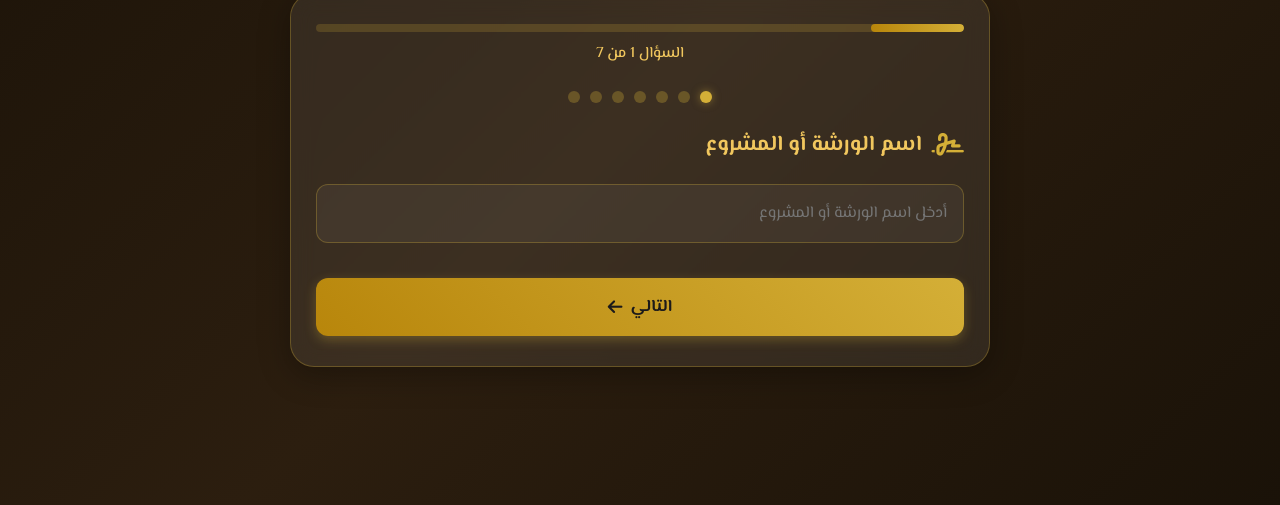
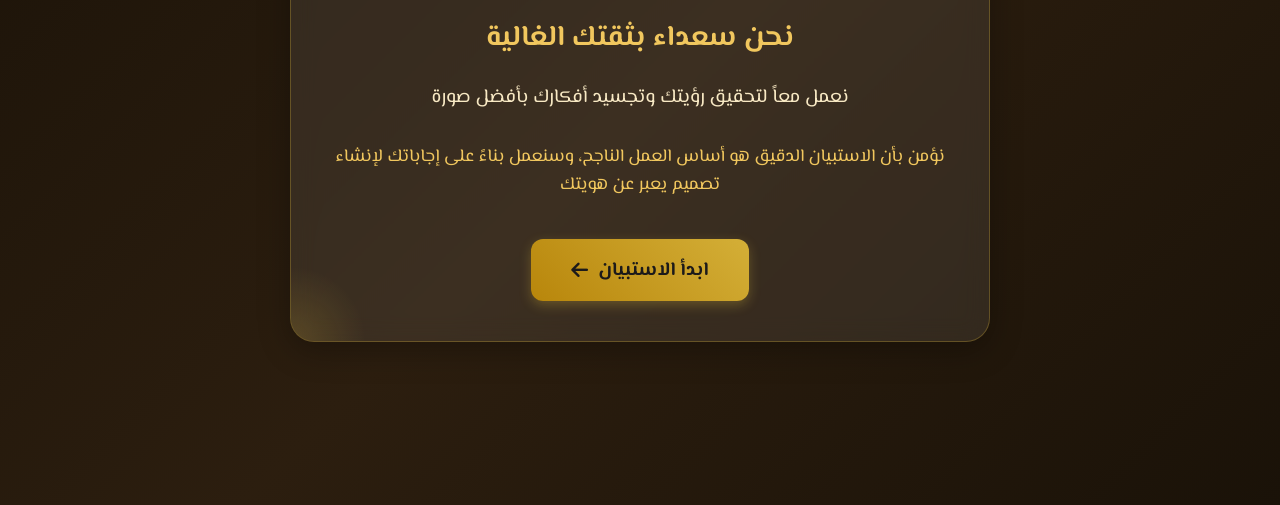
Before and after one commit to 974network/irsa, a plain HTML site: page index.html in a window 1280 px wide. Shown: the part 295-800 px from the top of the page. Drawn offline with Linux system fonts and the light colour scheme.

Commit message:
Update index.html

```diff
--- a/index.html
+++ b/index.html
@@ -35,12 +35,165 @@ body {
   align-items: center;
   padding: 15px;
   line-height: 1.6;
+  overflow-x: hidden;
 }
 
+/* شاشة الترحيب */
+.welcome-screen {
+  position: fixed;
+  top: 0;
+  left: 0;
+  width: 100%;
+  height: 100%;
+  background: linear-gradient(135deg, #1a1208 0%, #2c1e0f 50%, #1a1208 100%);
+  display: flex;
+  flex-direction: column;
+  justify-content: center;
+  align-items: center;
+  z-index: 1000;
+  padding: 20px;
+  text-align: center;
+}
+
+.welcome-content {
+  max-width: 700px;
+  width: 100%;
+  padding: 40px;
+  background: var(--glass);
+  backdrop-filter: blur(12px);
+  border: 1px solid var(--glass-border);
+  border-radius: 24px;
+  box-shadow: var(--shadow);
+  position: relative;
+  overflow: hidden;
+}
+
+.welcome-content::before {
+  content: '';
+  position: absolute;
+  top: 0;
+  left: 0;
+  right: 0;
+  height: 1px;
+  background: linear-gradient(90deg, transparent, var(--gold), transparent);
+}
+
+.welcome-title {
+  font-size: 3rem;
+  font-weight: 700;
+  color: var(--gold);
+  text-shadow: 0 0 15px rgba(212,175,55,0.5);
+  margin-bottom: 30px;
+  position: relative;
+  opacity: 0;
+  transform: translateY(20px);
+  animation: fadeInUp 1s ease forwards 0.5s;
+}
+
+.welcome-subtitle {
+  font-size: 1.8rem;
+  color: var(--light-gold);
+  margin-bottom: 20px;
+  opacity: 0;
+  transform: translateY(20px);
+  animation: fadeInUp 1s ease forwards 1s;
+}
+
+.welcome-message {
+  font-size: 1.2rem;
+  color: var(--text-light);
+  margin-bottom: 30px;
+  opacity: 0;
+  transform: translateY(20px);
+  animation: fadeInUp 1s ease forwards 1.5s;
+}
+
+.welcome-importance {
+  font-size: 1.1rem;
+  color: var(--light-gold);
+  margin-bottom: 40px;
+  opacity: 0;
+  transform: translateY(20px);
+  animation: fadeInUp 1s ease forwards 2s;
+}
+
+.start-btn {
+  padding: 16px 40px;
+  background: linear-gradient(45deg, var(--dark-gold), var(--gold));
+  border: none;
+  border-radius: 12px;
+  color: #1c1a1a;
+  font-weight: bold;
+  font-size: 1.2rem;
+  cursor: pointer;
+  transition: var(--transition);
+  box-shadow: 0 4px 12px rgba(212,175,55,0.3);
+  opacity: 0;
+  transform: translateY(20px);
+  animation: fadeInUp 1s ease forwards 2.5s;
+  display: flex;
+  align-items: center;
+  justify-content: center;
+  gap: 10px;
+  margin: 0 auto;
+}
+
+.start-btn:hover {
+  transform: translateY(-3px);
+  box-shadow: 0 6px 15px rgba(212,175,55,0.4);
+}
+
+.start-btn:active {
+  transform: translateY(0);
+}
+
+.welcome-decoration {
+  position: absolute;
+  width: 200px;
+  height: 200px;
+  background: radial-gradient(circle, rgba(212,175,55,0.2) 0%, transparent 70%);
+  border-radius: 50%;
+  top: -100px;
+  right: -100px;
+  z-index: -1;
+}
+
+.welcome-decoration:nth-child(2) {
+  width: 150px;
+  height: 150px;
+  bottom: -75px;
+  left: -75px;
+  top: auto;
+  right: auto;
+}
+
+@keyframes fadeInUp {
+  to {
+    opacity: 1;
+    transform: translateY(0);
+  }
+}
+
+@keyframes fadeOut {
+  to {
+    opacity: 0;
+    visibility: hidden;
+  }
+}
+
+/* تصميم الاستبيان */
 .container {
   max-width: 700px;
   width: 100%;
   margin: 0 auto;
+  opacity: 0;
+  transform: translateY(20px);
+  transition: all 0.8s ease;
+}
+
+.container.show {
+  opacity: 1;
+  transform: translateY(0);
 }
 
 .header {
@@ -369,6 +522,22 @@ body {
 
 /* تحسينات للجوال */
 @media (max-width: 768px) {
+  .welcome-title {
+    font-size: 2.2rem;
+  }
+
+  .welcome-subtitle {
+    font-size: 1.4rem;
+  }
+
+  .welcome-message {
+    font-size: 1.1rem;
+  }
+
+  .welcome-importance {
+    font-size: 1rem;
+  }
+
   .title {
     font-size: 1.8rem;
   }
@@ -414,6 +583,22 @@ body {
     padding: 10px;
   }
 
+  .welcome-content {
+    padding: 30px 20px;
+  }
+
+  .welcome-title {
+    font-size: 1.8rem;
+  }
+
+  .welcome-subtitle {
+    font-size: 1.2rem;
+  }
+
+  .welcome-message, .welcome-importance {
+    font-size: 0.95rem;
+  }
+
   .title {
     font-size: 1.6rem;
   }
@@ -445,7 +630,26 @@ body {
 </style>
 </head>
 <body>
-<div class="container">
+<!-- شاشة الترحيب -->
+<div class="welcome-screen" id="welcomeScreen">
+  <div class="welcome-content">
+    <div class="welcome-decoration"></div>
+    <div class="welcome-decoration"></div>
+
+    <h1 class="welcome-title">مرحباً عزيزنا العميل</h1>
+    <h2 class="welcome-subtitle">نحن سعداء بثقتك الغالية</h2>
+    <p class="welcome-message">نعمل معاً لتحقيق رؤيتك وتجسيد أفكارك بأفضل صورة</p>
+    <p class="welcome-importance">نؤمن بأن الاستبيان الدقيق هو أساس العمل الناجح، وسنعمل بناءً على إجاباتك لإنشاء تصميم يعبر عن هويتك</p>
+
+    <button class="start-btn" id="startBtn">
+      <span>ابدأ الاستبيان</span>
+      <i class="fas fa-arrow-left"></i>
+    </button>
+  </div>
+</div>
+
+<!-- استبيان العميل -->
+<div class="container" id="mainContainer">
   <div class="header">
     <h1 class="title">استبيان العميل</h1>
     <p class="subtitle">نحن هنا لتصميم هوية فريدة تناسب ذوقك الرفيع. يرجى تعبئة جميع البيانات بدقة</p>
@@ -673,6 +877,12 @@ body {
 </div>
 
 <script>
+// عناصر شاشة الترحيب
+const welcomeScreen = document.getElementById('welcomeScreen');
+const startBtn = document.getElementById('startBtn');
+const mainContainer = document.getElementById('mainContainer');
+
+// عناصر الاستبيان
 const totalSteps = 7;
 let currentStep = 1;
 
@@ -688,6 +898,15 @@ const fileUpload = document.getElementById('file-upload');
 const fileInput = document.getElementById('file-input');
 const fileName = document.getElementById('file-name');
 const scriptURL = "https://script.google.com/macros/s/AKfycbyE1G-J87k5Yc7ufREBA8RuJPK0EiWCg4AiQiwFCJXO4I3_VASuTyjUGjHaftDo96XR/exec";
+
+// بدء الاستبيان
+startBtn.addEventListener('click', () => {
+  welcomeScreen.style.animation = 'fadeOut 1s ease forwards';
+  setTimeout(() => {
+    welcomeScreen.style.display = 'none';
+    mainContainer.classList.add('show');
+  }, 1000);
+});
 
 // إنشاء مؤشرات الخطوات
 for (let i = 1; i <= totalSteps; i++) {
```
